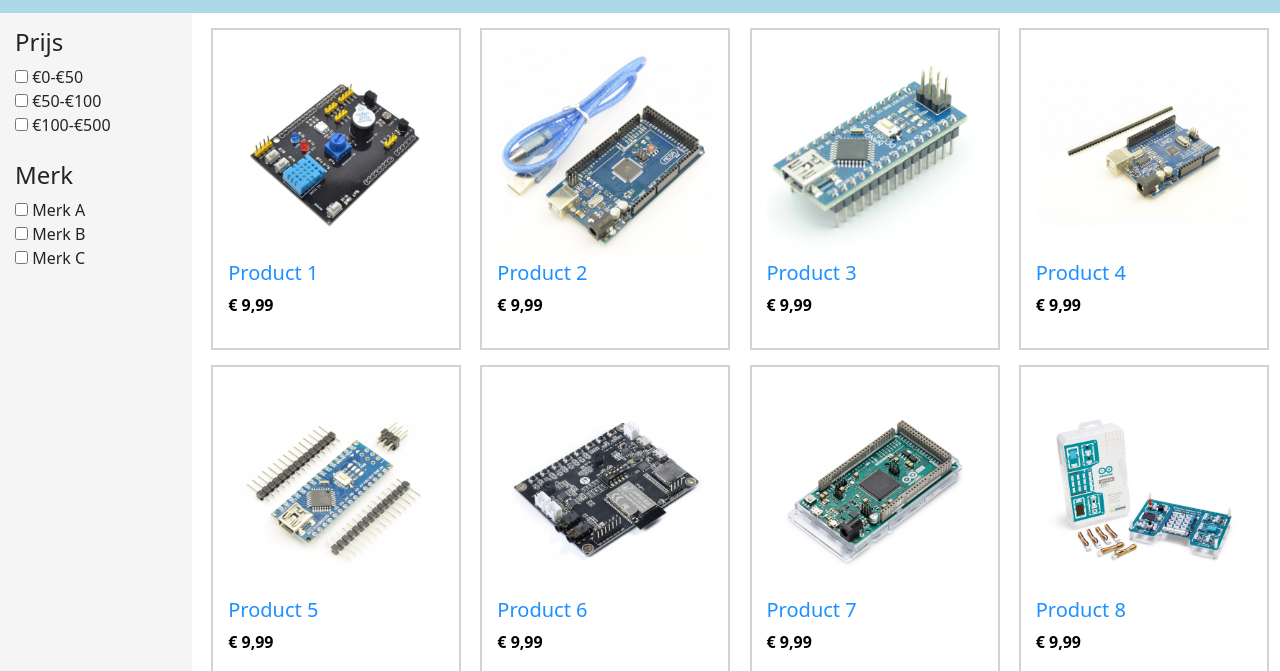
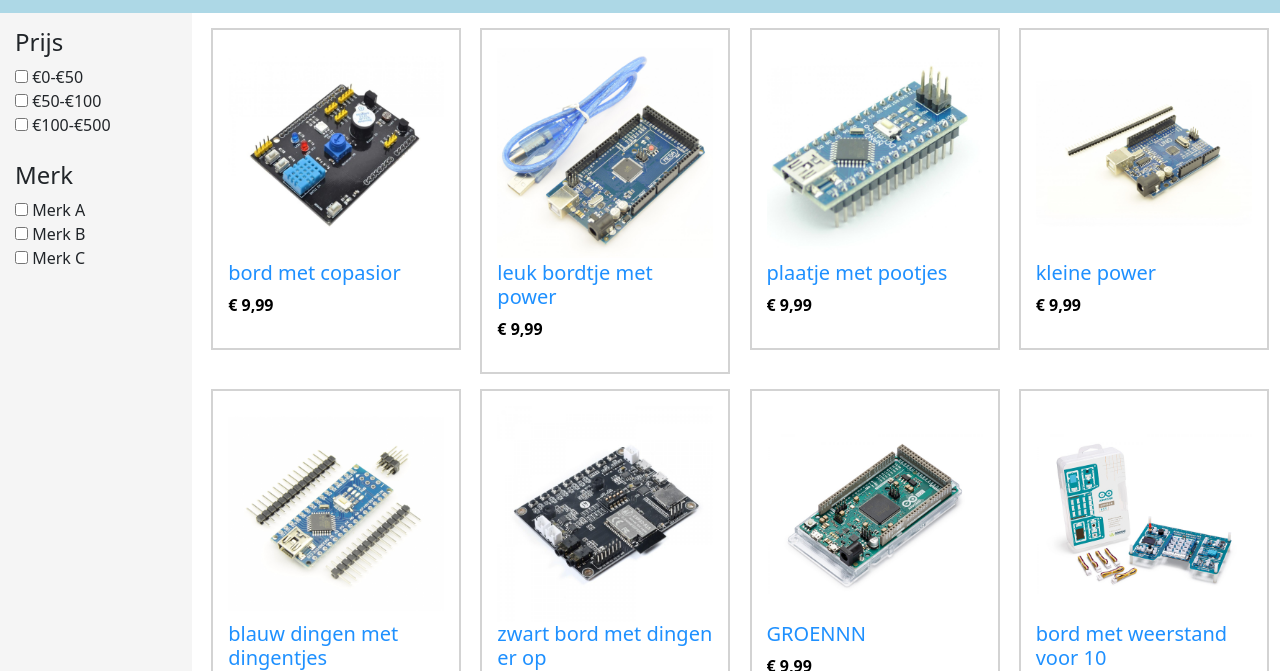
Before and after one commit to TimVerbeek/Tonytronics, a plain HTML site: page index.html in a window 1280 px wide. Shown: the part 129-800 px from the top of the page. Drawn offline with nearby package versions, Linux system fonts and the light colour scheme.

Commit message:
namen aangepast producten

```diff
--- a/index.html
+++ b/index.html
@@ -37,47 +37,47 @@
         <main>
             <div>
                 <img src="images/producten/product_1.jpg">
-                <h5>Product 1</h5>
+                <h5>bord met copasior</h5>
                 <p>€ 9,99</p>
             </div>
             <div>
                 <img src="images/producten/product_2.jpg">
-                <h5>Product 2</h5>
+                <h5>leuk bordtje met power</h5>
                 <p>€ 9,99</p>
             </div>
             <div>
                 <img src="images/producten/product_3.jpg">
-                <h5>Product 3</h5>
+                <h5>plaatje met pootjes</h5>
                 <p>€ 9,99</p>
             </div>
             <div>
                 <img src="images/producten/product_4.jpg">
-                <h5>Product 4</h5>
+                <h5>kleine power</h5>
                 <p>€ 9,99</p>
             </div>
             <div>
                 <img src="images/producten/product_5.jpg">
-                <h5>Product 5</h5>
+                <h5>blauw dingen met dingentjes</h5>
                 <p>€ 9,99</p>
             </div>
             <div>
                 <img src="images/producten/product_6.jpg">
-                <h5>Product 6</h5>
+                <h5>zwart bord met dingen er op</h5>
                 <p>€ 9,99</p>
             </div>
             <div>
                 <img src="images/producten/product_7.jpg">
-                <h5>Product 7</h5>
+                <h5>GROENNN</h5>
                 <p>€ 9,99</p>
             </div>
             <div>
                 <img src="images/producten/product_8.jpg">
-                <h5>Product 8</h5>
+                <h5>bord met weerstand voor 10</h5>
                 <p>€ 9,99</p>
             </div>
             <div>
                 <img src="images/producten/product_9.jpg">
-                <h5>Product 9</h5>
+                <h5>HEEL VEEL DINGEN</h5>
                 <p>€ 9,99</p>
             </div>
         </main>
```
